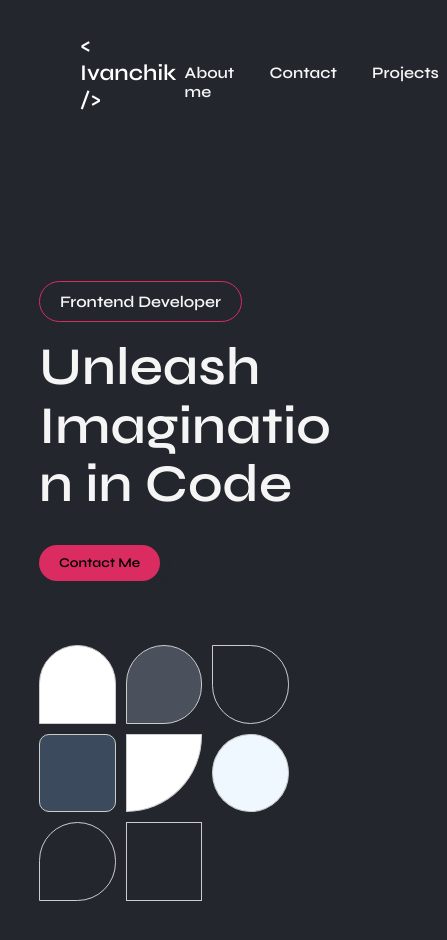
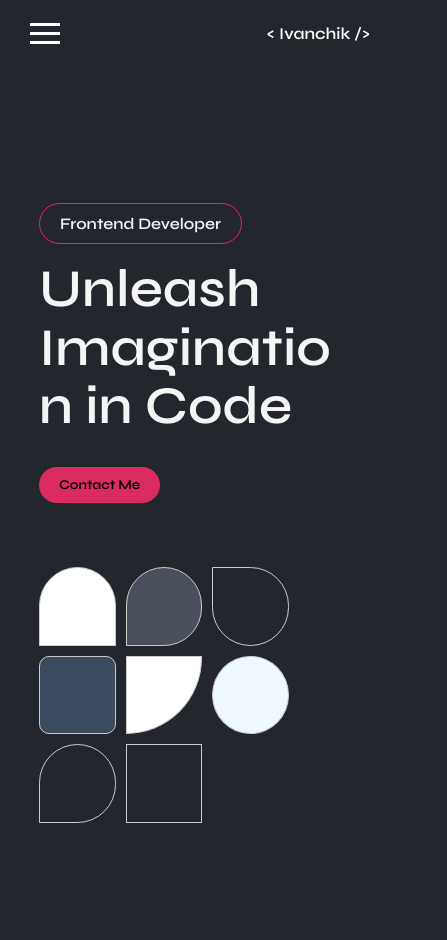
Before and after one commit to IvanchikIvan/Ivanchik-Portfolio, a React (Create React App) app: page / in a window 390 px wide. Shown: the top 940 px of the page, 447 px wide, since content can reach past the window. After the commit the page ends 911 px from the top, so only its background shows below. Built offline with nearby package versions, Linux system fonts and the light colour scheme.

Commit message:
Added adaptive desing

```diff
--- a/src/components/NavBar/NavBar.css
+++ b/src/components/NavBar/NavBar.css
@@ -31,33 +31,35 @@
   cursor: pointer;
 }
 
-.nav-item a{
+.nav-item a {
   text-decoration: none;
   color: whitesmoke;
   transition: all 0.5s ease;
 }
 
-.nav-item a:hover{
+.nav-item a:hover {
   color: #da2c60;
   text-shadow: #da2c60 0px 0px 10px;
 }
 
-.nav-item a::after, .nav-item a::before{
-  color:transparent;
+.nav-item a::after,
+.nav-item a::before {
+  color: transparent;
   transition: all 0.5s linear;
   text-shadow: transparent 0px 0px 10px;
 }
 
-.nav-item a:hover::after, .nav-item a:hover::before{
+.nav-item a:hover::after,
+.nav-item a:hover::before {
   color: #da2c60;
   text-shadow: #da2c60 0px 0px 10px;
 }
 
-.nav-item a::before{
+.nav-item a::before {
   content: "< ";
 }
 
-.nav-item a::after{
+.nav-item a::after {
   content: " />";
 }
 
@@ -68,7 +70,7 @@
 
 .name span {
   transition: all 0.5s;
-  font-size: 1.4rem;
+  font-size: calc(15px + 5 * (100vw / 1280));
 }
 
 .name:hover :nth-child(1) {
@@ -85,3 +87,70 @@
   cursor: pointer;
   padding: 10px;
 }
+
+.menu-icon.active .bar:nth-child(1) {
+  transform: translateY(0.8rem) rotate(45deg);
+}
+.menu-icon.active .bar:nth-child(2) {
+  opacity: 0;
+}
+.menu-icon.active .bar:nth-child(3) {
+  transform: translateY(-0.8rem) rotate(-45deg);
+}
+
+.bar {
+  width: 30px;
+  height: 3px;
+  background-color: white;
+  transition: all 0.3s;
+  margin: 3px 0;
+}
+
+@media (max-width: 768px) {
+  .navbar {
+    display: flex;
+    justify-content: space-between;
+    align-items: center;
+    flex-direction: column;
+    color: white;
+    padding: 0 1.5rem;
+    padding: 10px 20px;
+  }
+  .navbar-top {
+    display: flex;
+    justify-content: space-between;
+    flex-direction: row;
+    width: 100%;
+  }
+  .navbar-left {
+    display: none;
+    flex-direction: column;
+    text-align: center;
+    width: 100%;
+    z-index: 1;
+    transition: all 0.4s;
+    justify-content: center;
+  }
+
+  .navbar.open .navbar-left {
+    display: flex;
+    background-color: transparent;
+    color: whitesmoke;
+    border-radius: 16px;
+    align-self: center;
+  }
+
+  .navbar.open .navbar-left .navbar-left-items {
+    display: flex;
+    flex-direction: column;
+    padding: 1rem;
+    background-color: #1b1e22;
+    color: whitesmoke;
+    border-radius: 16px;
+    align-self: center;
+  }
+
+  .menu-icon {
+    display: flex;
+  }
+}
```
